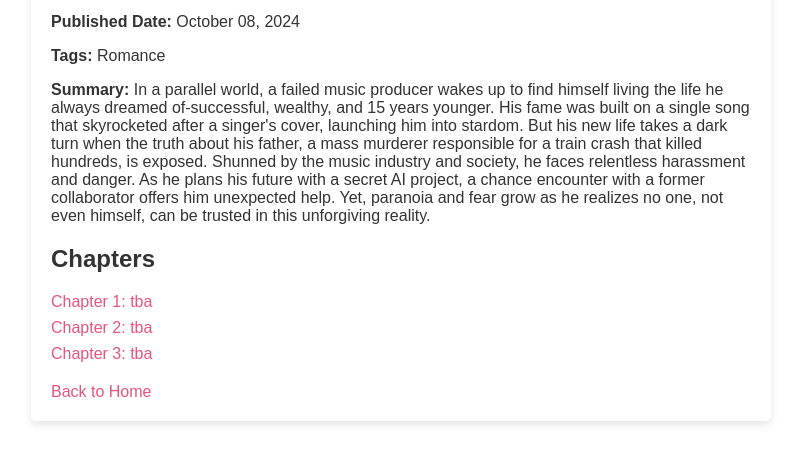
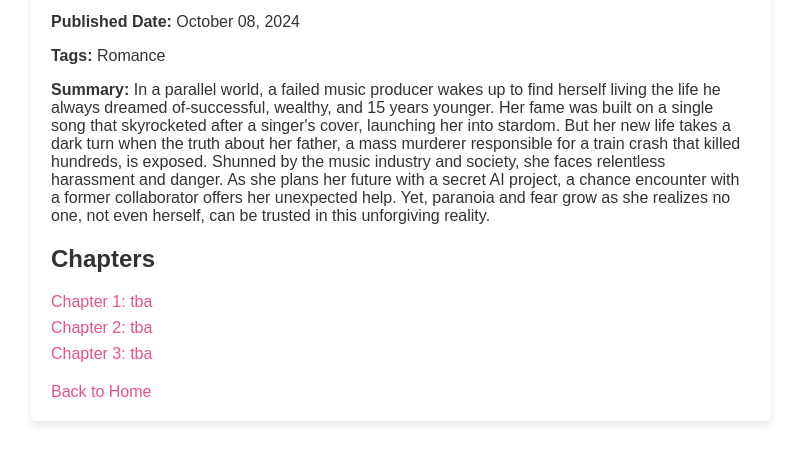
Before and after one commit to woodwardo250/yuristories, a plain HTML site: page story4-summary.html in a window 1280 px wide. Shown: the part 141-604 px from the top of the page, without its empty margins (239-1040 px from the left). Drawn offline with Linux system fonts and the light colour scheme.

Commit message:
Update story4-summary.html

```diff
--- a/story4-summary.html
+++ b/story4-summary.html
@@ -44,7 +44,7 @@
         <p><strong>Author:</strong> Author A</p>
         <p><strong>Published Date:</strong> October 08, 2024</p>
         <p><strong>Tags:</strong> Romance</p>
-        <p><strong>Summary:</strong> In a parallel world, a failed music producer wakes up to find himself living the life he always dreamed of-successful, wealthy, and 15 years younger. His fame was built on a single song that skyrocketed after a singer's cover, launching him into stardom. But his new life takes a dark turn when the truth about his father, a mass murderer responsible for a train crash that killed hundreds, is exposed. Shunned by the music industry and society, he faces relentless harassment and danger. As he plans his future with a secret AI project, a chance encounter with a former collaborator offers him unexpected help. Yet, paranoia and fear grow as he realizes no one, not even himself, can be trusted in this unforgiving reality.</p>
+        <p><strong>Summary:</strong> In a parallel world, a failed music producer wakes up to find herself living the life he always dreamed of-successful, wealthy, and 15 years younger. Her fame was built on a single song that skyrocketed after a singer's cover, launching her into stardom. But her new life takes a dark turn when the truth about her father, a mass murderer responsible for a train crash that killed hundreds, is exposed. Shunned by the music industry and society, she faces relentless harassment and danger. As she plans her future with a secret AI project, a chance encounter with a former collaborator offers her unexpected help. Yet, paranoia and fear grow as she realizes no one, not even herself, can be trusted in this unforgiving reality.</p>
 
         <!-- Chapter Links -->
         <div class="chapter-list">
```
